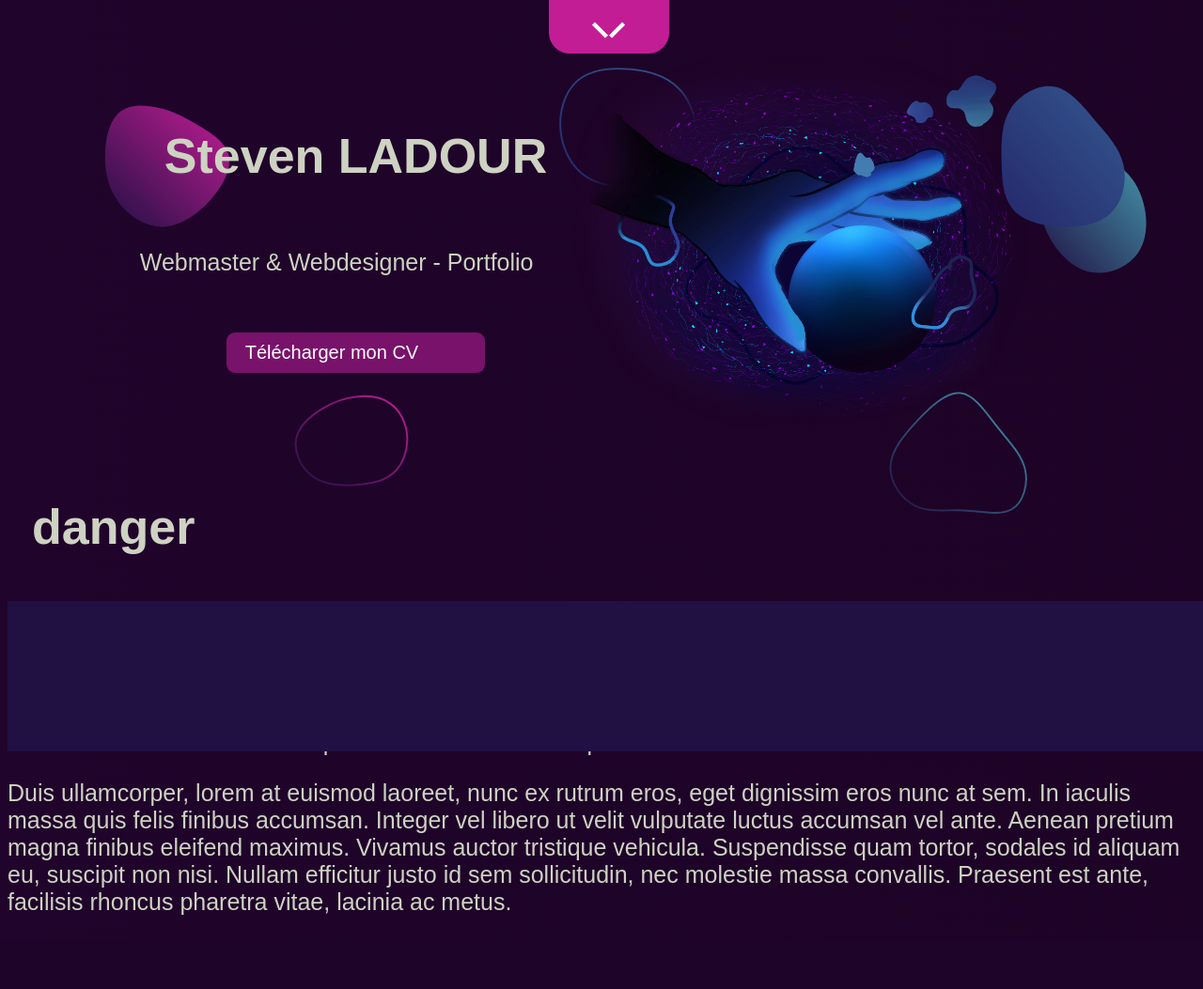
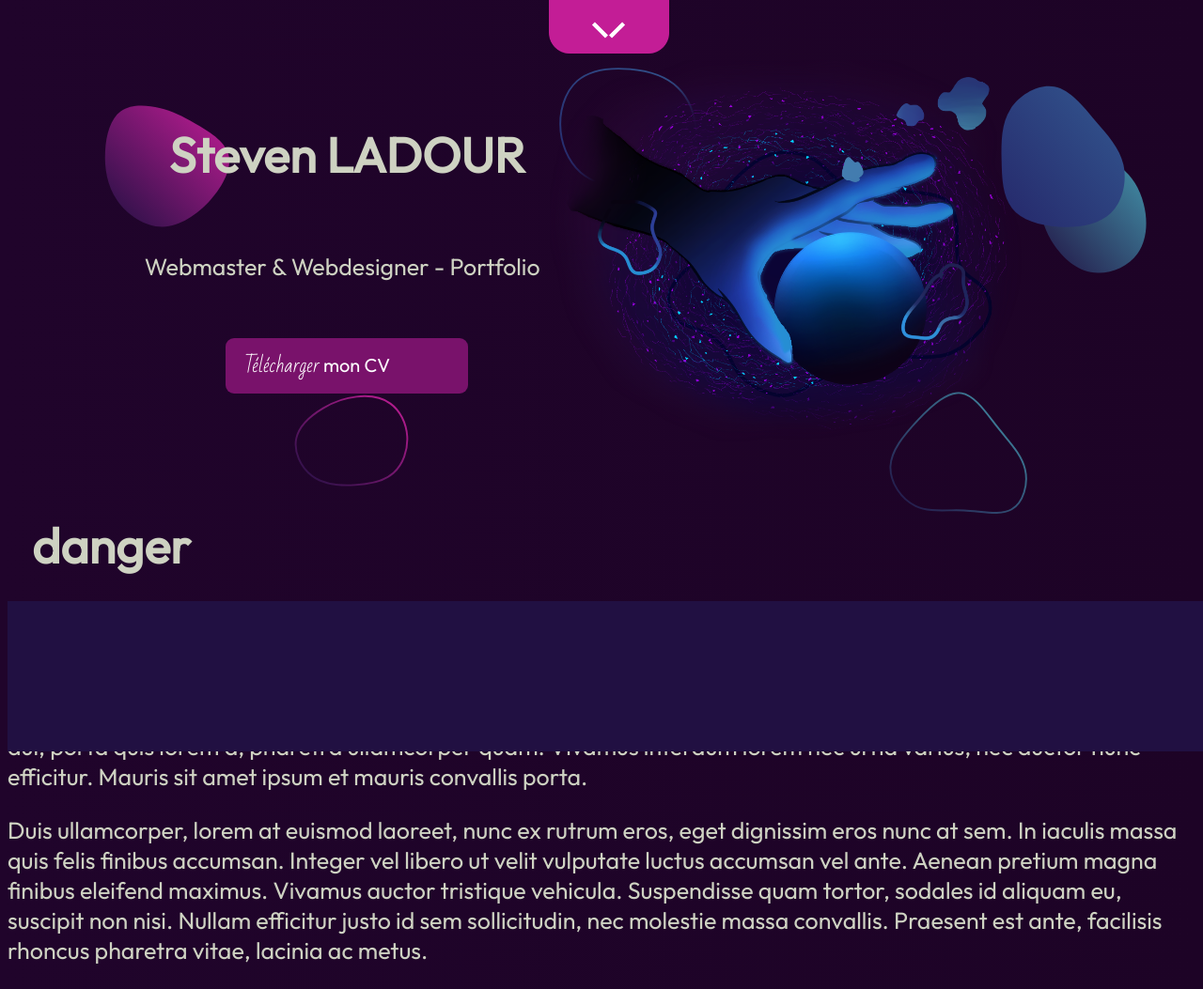
Before and after one commit to Poyopote/portfolio, a PHP site: page / in a window 1280 px wide. Shown: the whole page at 94% size. Before the commit the page ends 974 px from the top, so only its background shows below. Run offline with PHP 8.4, Linux system fonts and the light colour scheme; some libraries are stand-ins or nearby versions.

Commit message:
Add files via upload

```diff
--- a/Portfolio/main.css
+++ b/Portfolio/main.css
@@ -1,6 +1,8 @@
 @import url(reset.css);
+@import url('https://fonts.googleapis.com/css2?family=Bad+Script&family=Outfit&display=swap');
 
 /*calcule des dispositions*/
+
 
 *,::before, ::after{
 	box-sizing: border-box;
@@ -12,9 +14,12 @@
 	background: #1D0326;
 	background: -webkit-linear-gradient(to right, #20042B, #1D0326);
 	background: linear-gradient(to right, #20042B, #1D0326);
-	font-family: arial, sans-serif;
+	font-family: 'Outfit', arial, sans-serif;
 	color: #CED2C2;
+}
 
+span{
+	font-family: 'Bad Script', cursive;
 }
 
 header{
```
